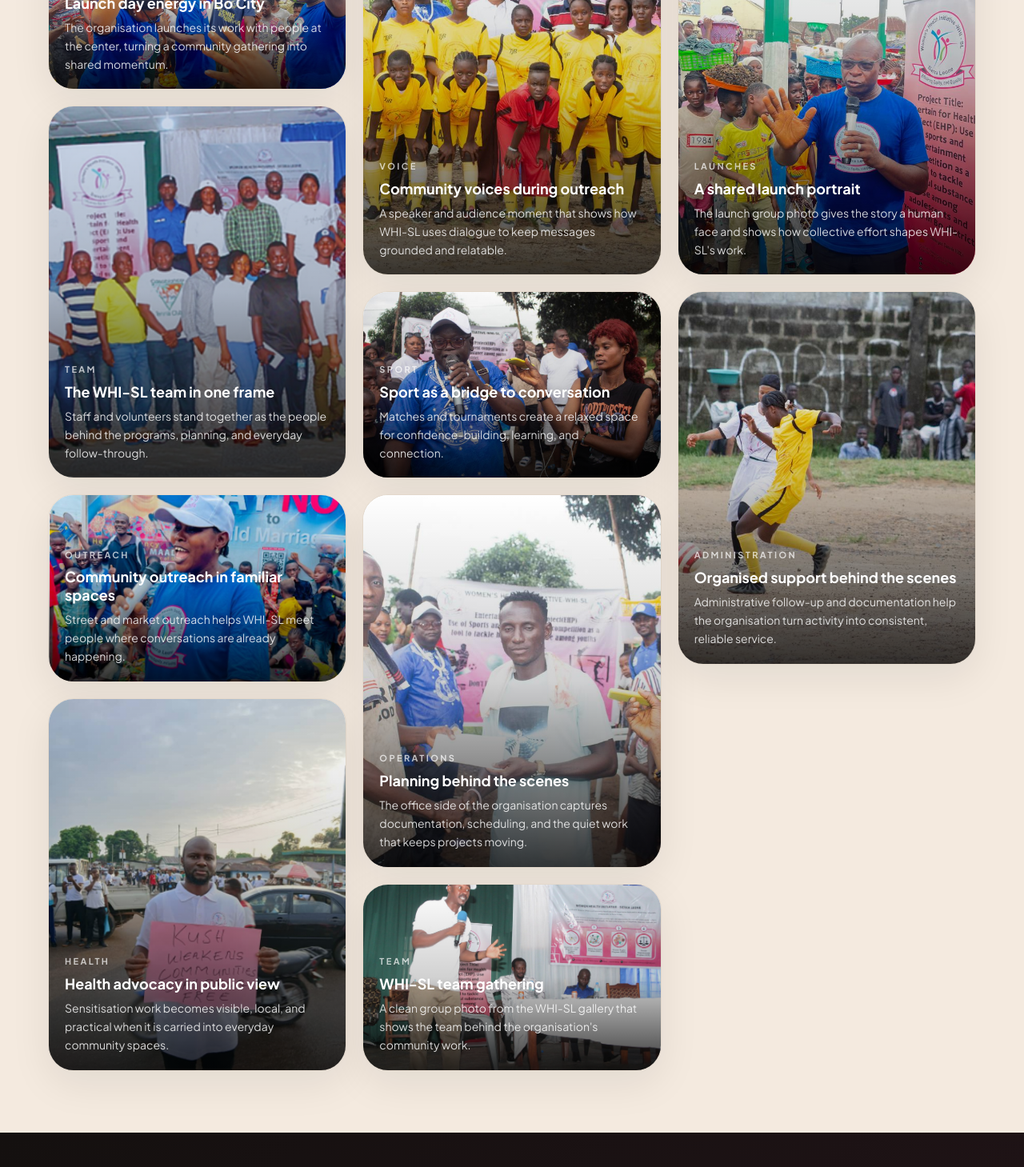
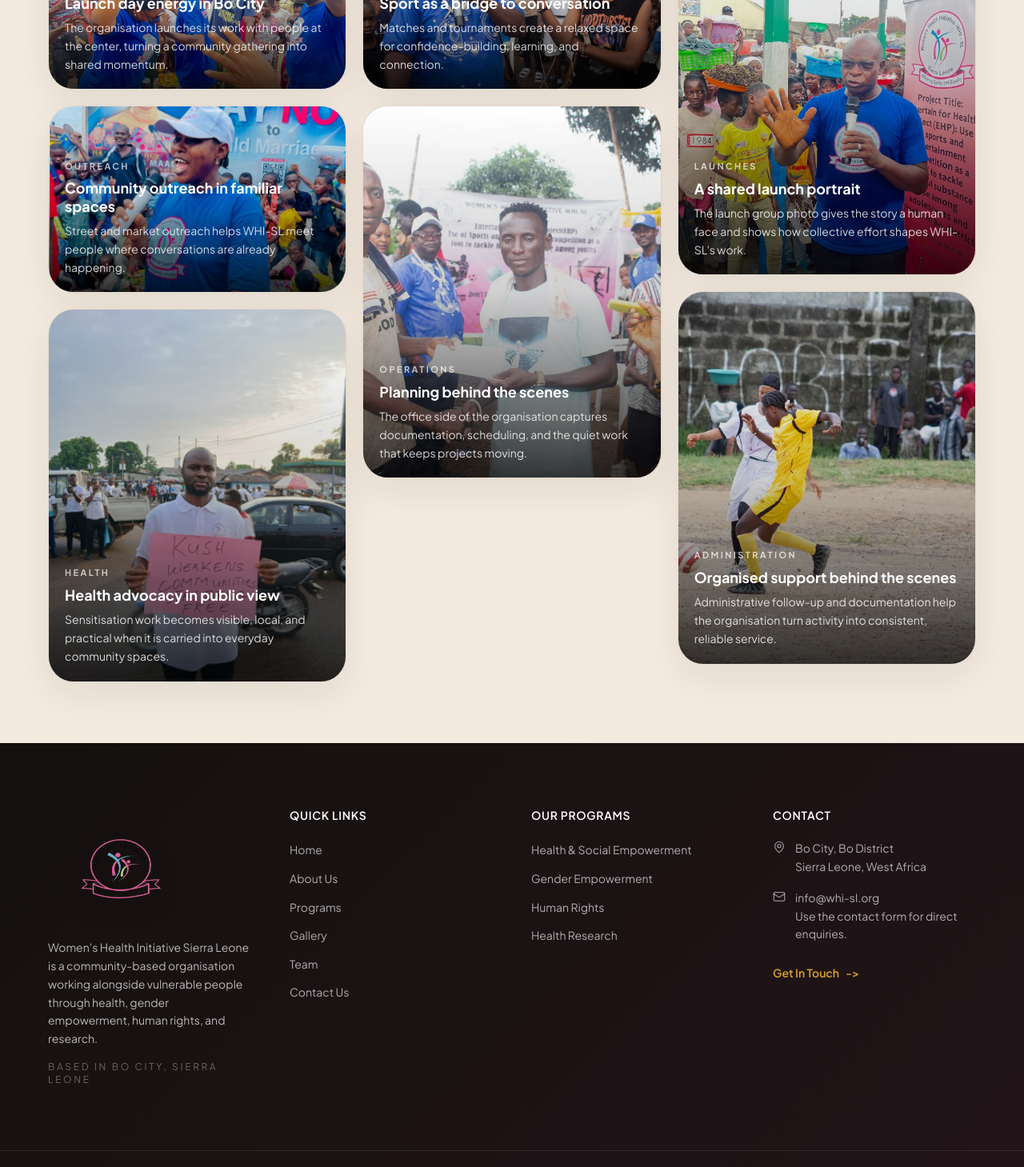
Before and after one commit to STEVOHCODER/WHI_new, a Next.js app: page /blog in a window 1280 px wide. Shown: the part 900-2359 px from the top of the page at 80% size. Built offline with nearby package versions, Linux system fonts and the light colour scheme.

Commit message:
Remove 3 broken blog gallery images that refused to load on Vercel

```diff
--- a/data/blog.ts
+++ b/data/blog.ts
@@ -13,7 +13,7 @@ export interface BlogPost {
   title: string;
   excerpt: string;
   category: string;
-  image: StaticImageData | string;
+  image: StaticImageData;
   imageAlt: string;
   frameClass: string;
 }
@@ -27,15 +27,6 @@ export const blogPosts: BlogPost[] = [
     image: launchCrowd,
     imageAlt: "WHI-SL community crowd at the Entertain for Health Project launch",
     frameClass: "aspect-[16/10]",
-  },
-  {
-    title: "The WHI-SL team in one frame",
-    excerpt:
-      "Staff and volunteers stand together as the people behind the programs, planning, and everyday follow-through.",
-    category: "Team",
-    image: "/images/homepage/team-image.png",
-    imageAlt: "WHI-SL team photo",
-    frameClass: "aspect-[4/5]",
   },
   {
     title: "Community outreach in familiar spaces",
@@ -53,15 +44,6 @@ export const blogPosts: BlogPost[] = [
     category: "Health",
     image: healthAdvocacy,
     imageAlt: "WHI-SL health advocacy and community sensitisation moment",
-    frameClass: "aspect-[4/5]",
-  },
-  {
-    title: "Community voices during outreach",
-    excerpt:
-      "A speaker and audience moment that shows how WHI-SL uses dialogue to keep messages grounded and relatable.",
-    category: "Voice",
-    image: "/images/homepage/outreach-speaker.jpg",
-    imageAlt: "Community speaker addressing residents during outreach",
     frameClass: "aspect-[4/5]",
   },
   {
@@ -83,15 +65,6 @@ export const blogPosts: BlogPost[] = [
     frameClass: "aspect-[4/5]",
   },
   {
-    title: "WHI-SL team gathering",
-    excerpt:
-      "A clean group photo from the WHI-SL gallery that shows the team behind the organisation's community work.",
-    category: "Team",
-    image: "/images/homepage/team-gathering.jpg",
-    imageAlt: "WHI-SL team group photo in white shirts at an event",
-    frameClass: "aspect-[16/10]",
-  },
-  {
     title: "A shared launch portrait",
     excerpt:
       "The launch group photo gives the story a human face and shows how collective effort shapes WHI-SL's work.",
```
